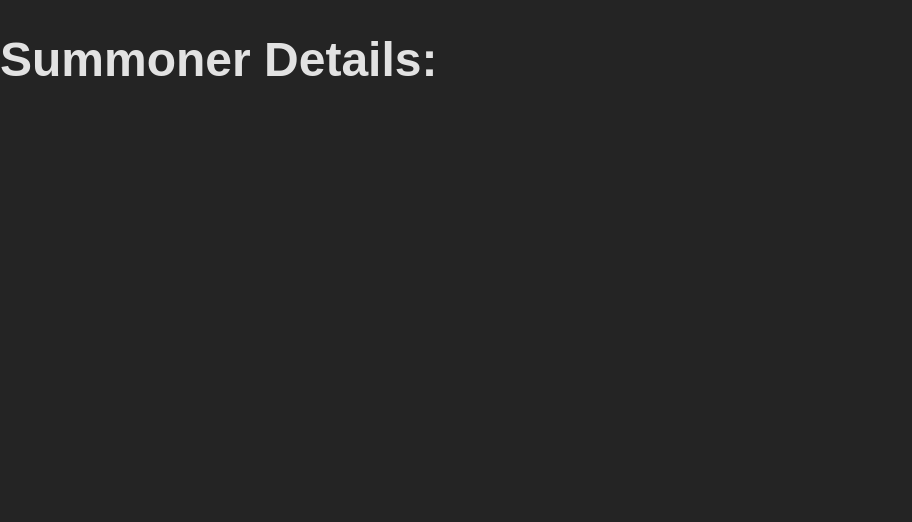
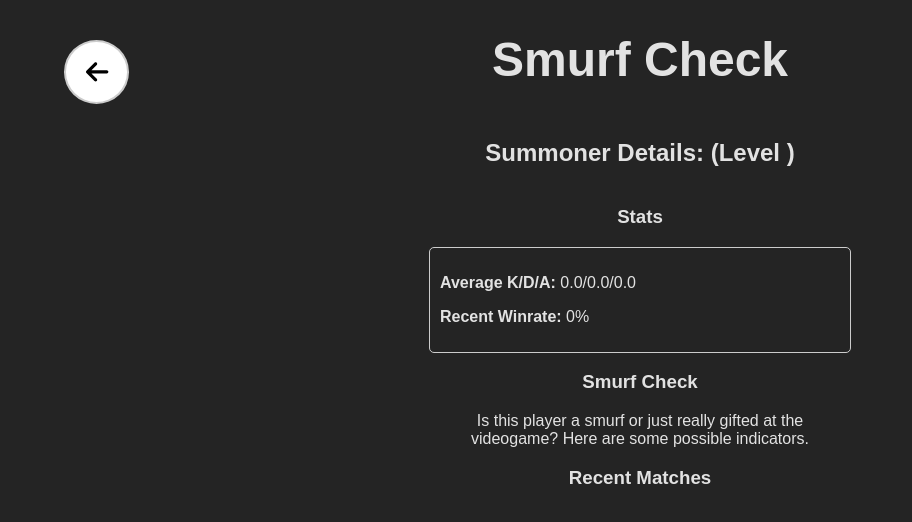
Before and after one commit to VanillaDevelop/oops-all-smurfs, a React (Vite) app: page /#/summoner-details/1 in a window 1280 px wide. Shown: the top 522 px of the page, without its empty margins (0-912 px from the left). Built offline with nearby package versions, Linux system fonts and the light colour scheme.

Commit message:
Bit of summoner details, go back button, only calculate & fetch suspicious summoner data once.

```diff
--- a/src/components/PlayerDisplay.tsx
+++ b/src/components/PlayerDisplay.tsx
@@ -1,6 +1,6 @@
 import React from "react"
 import {MatchV5DTOs} from "twisted/dist/models-dto";
-import {faStar} from "@fortawesome/free-solid-svg-icons";
+import {faFile} from "@fortawesome/free-solid-svg-icons";
 import {FontAwesomeIcon} from "@fortawesome/react-fontawesome";
 import {ISuspiciousSummoner} from "@/Interfaces";
 import "./PlayerDisplay.scss"
@@ -14,12 +14,18 @@ export default function PlayerDisplay(props: {player: ISuspiciousSummoner, match
 
     const navigate = useNavigate()
 
+    function navigateToUser()
+    {
+        if(!props.player.data) navigate("/load-summoner/" + props.player.summoner.puuid)
+        else navigate("/summoner-details/" + props.player.summoner.puuid)
+    }
+
     return (
         <div className={`profile`}>
             <span className="profileType"> {props.player.ally ? "Ally" : "Enemy"} - {props.player.won ? "Won" : "Lost"} </span>
-            <div className={`playerInfo  ${props.player.ally ? "ally" : "enemy"}`} onClick={() => navigate("/load-summoner/" + props.player.summoner.puuid)}>
+            <div className={`playerInfo  ${props.player.ally ? "ally" : "enemy"}`} onClick={navigateToUser}>
                 <div className="smurfMark">
-                    {(props.player.data) && <FontAwesomeIcon icon={faStar} />}
+                    {(props.player.data) && <FontAwesomeIcon icon={faFile} />}
                 </div>
                 <strong>{props.player.summoner.summonerName}</strong> (Level {props.player.summoner.summonerLevel}) <br />
                 {props.player.summoner.championName} {player_role} <br />
--- a/src/index.scss
+++ b/src/index.scss
@@ -82,3 +82,11 @@ select {
   margin: 0 auto;
   height: 100%;
 }
+
+.matchGrid {
+  display: grid;
+  grid-template-columns: repeat(2, 1fr);
+  grid-auto-rows: minmax(auto, max-content);
+  grid-gap: 1rem;
+  width: 100%;
+}
--- a/src/pages/HomePage.tsx
+++ b/src/pages/HomePage.tsx
@@ -6,6 +6,8 @@ import {useNavigate} from "react-router-dom";
 import Warning from "@/components/Warning";
 import LoadingBar from "@/components/LoadingBar";
 import "./HomePage.scss"
+import {ISuspiciousSummoner} from "@/Interfaces";
+import {MatchV5DTOs} from "twisted/dist/models-dto";
 
 export default function HomePage()
 {
@@ -14,7 +16,7 @@ export default function HomePage()
     const [warningText, setWarningText] = useState<string>("");
     const [loading, setLoading] = useState<number[]>([0,0,0]);
 
-    const {setSummoner, setMatches} = useContext(AppContext);
+    const {setSummoner, setMatches, setSuspiciousSummoners} = useContext(AppContext);
     const navigate = useNavigate();
 
     //no clue what kind of type hallucinations are going on here...
@@ -49,6 +51,21 @@ export default function HomePage()
             return setWarningText("Could not find any match details. Try again later.");
 
         setMatches(matchDetails)
+
+        const suspicious = matchDetails.map(match => {
+            return match.info.participants.map((participant: MatchV5DTOs.ParticipantDto) => {
+                if (participant.summonerLevel >= 50 || participant.summonerLevel < 30) return null;
+                const user_team = match.info.participants.find((participant: MatchV5DTOs.ParticipantDto) => participant.summonerName === summoner.name);
+                return {
+                    matchId: match.info.gameId,
+                    summoner: participant,
+                    flagged: false,
+                    ally: participant.teamId === user_team?.teamId,
+                    won: participant.teamId === user_team?.teamId ? user_team?.win : !user_team?.win}
+            }).filter((x: MatchV5DTOs.MatchDto) => x !== null)
+        }).flat() as ISuspiciousSummoner[]
+        setSuspiciousSummoners(suspicious)
+
         navigate('/select-summoners')
     }
 
--- a/src/pages/LoadingSummonerPage.tsx
+++ b/src/pages/LoadingSummonerPage.tsx
@@ -9,9 +9,11 @@ export default function LoadingSummonerPage()
 {
     const [loading, setLoading] = useState<number[]>([0,0,0]);
     const navigate = useNavigate();
-    const {setSuspiciousSummoners} = useContext(AppContext);
+    const {suspiciousSummoners, setSuspiciousSummoners} = useContext(AppContext);
 
     const { puuid } = useParams<{puuid: string}>();
+
+    const summoner = suspiciousSummoners.find(s => s.summoner.puuid === puuid)
 
     useEffect(() => {
         async function getPlayerMatches() {
@@ -42,8 +44,8 @@ export default function LoadingSummonerPage()
     }, [])
 
     return (
-        <div>
-            <h1>Loading Matches...</h1>
+        <div className="container flex-col-center">
+            <h2>Loading Matches for {summoner?.summoner.summonerName}...</h2>
             {loading[1] !== loading[2] && <LoadingBar min={loading[0]} current={loading[1]} max={loading[2]}/>}
         </div>
     )
--- a/src/pages/SelectSummonersPage.scss
+++ b/src/pages/SelectSummonersPage.scss
@@ -1,13 +1,5 @@
 .matchDisplay {
   padding-bottom: 3em;
-}
-
-.matchGrid {
-  display: grid;
-  grid-template-columns: repeat(2, 1fr);
-  grid-auto-rows: minmax(auto, max-content);
-  grid-gap: 1rem;
-  width: 100%;
 }
 
 .infoParagraph {
--- a/src/pages/SelectSummonersPage.tsx
+++ b/src/pages/SelectSummonersPage.tsx
@@ -11,23 +11,6 @@ export default function SelectSummonersPage()
     const {summoner, matches, suspiciousSummoners, setSuspiciousSummoners} = useContext(AppContext);
     const navigate = useNavigate();
 
-    //One-time setup of suspicious summoners from props
-    useEffect(() => {
-        const suspicious = matches.map(match => {
-            return match.info.participants.map(participant => {
-                if (participant.summonerLevel >= 50 || participant.summonerLevel < 30) return null;
-                const user_team = match.info.participants.find((participant) => participant.summonerName === summoner.name);
-                return {
-                    matchId: match.info.gameId,
-                    summoner: participant,
-                    flagged: false,
-                    ally: participant.teamId === user_team?.teamId,
-                    won: participant.teamId === user_team?.teamId ? user_team?.win : !user_team?.win}
-            }).filter(x => x !== null)
-        }).flat() as ISuspiciousSummoner[]
-        setSuspiciousSummoners(suspicious)
-    }, [])
-
     const matchElems = matches.map((match, i) => {
         const suspicious_in_match = suspiciousSummoners.filter(x => x.matchId === match.info.gameId)
         if(suspicious_in_match.length === 0) return null;
@@ -35,7 +18,6 @@ export default function SelectSummonersPage()
         const participants = suspicious_in_match.map((participant) => {
             return <PlayerDisplay player={participant} match={match} />
         })
-
         const date = new Date(match.info.gameStartTimestamp)
 
 
--- /dev/null
+++ b/src/pages/SummonerDetails.scss
@@ -0,0 +1,13 @@
+.statsBox {
+  width: 400px;
+  margin: 0 auto;
+  border: 1px solid #ccc;
+  border-radius: 5px;
+  padding: 10px;
+}
+
+.textBox {
+    width: 400px;
+    margin: 0 auto;
+    text-align: center;
+}
--- a/src/pages/SummonerDetails.tsx
+++ b/src/pages/SummonerDetails.tsx
@@ -1,25 +1,63 @@
 import React, {useContext} from "react"
-import {useParams} from "react-router-dom";
+import {useNavigate, useParams} from "react-router-dom";
 import {AppContext} from "@/context/AppContext";
+import BackButton from "@/components/BackButton";
+import "./SummonerDetails.scss"
 
 export default function SummonerDetails()
 {
     const { puuid } = useParams<{puuid: string}>();
     const {suspiciousSummoners} = useContext(AppContext);
     const suspiciousSummoner = suspiciousSummoners.find(s => s.summoner.puuid === puuid)
+    const navigate = useNavigate();
+
+    const stats = {
+        "kills": 0,
+        "deaths": 0,
+        "assists": 0,
+        "wins": 0,
+    }
+    const match_length = suspiciousSummoner?.data?.recentMatches.length ?? 1;
+
+    for (let i = 0; i < (suspiciousSummoner?.data?.recentMatches.length ?? 0); i++) {
+        const match = suspiciousSummoner?.data?.recentMatches[i];
+        const summoner = match?.info.participants.find(p => p.puuid === puuid)
+        if(match && summoner) {
+            stats.kills += summoner.kills;
+            stats.deaths += summoner.deaths;
+            stats.assists += summoner.assists;
+            if (match.info.teams.find(t => t.teamId == summoner.teamId)?.win)
+                stats.wins++;
+            }
+        }
 
     const recentMatches = suspiciousSummoner?.data?.recentMatches.map(m => {
         return (
         <div>
-            <h3>{m.info.gameStartTimestamp}</h3>
+            <h5>{m.info.gameStartTimestamp}</h5>
         </div>
         )
     })
 
     return (
         <div>
-            <h1>Summoner Details: {suspiciousSummoner?.summoner.summonerName}</h1>
-            {recentMatches}
+            <BackButton onClick={() => navigate("/select-summoners")}/>
+            <div className="container flex-col-center">
+                <h1>Smurf Check</h1>
+                <h2 className="text-center">Summoner Details: {suspiciousSummoner?.summoner.summonerName} (Level {suspiciousSummoner?.summoner.summonerLevel})</h2>
+                <h3 className="text-center">Stats</h3>
+                <div className="statsBox">
+                    <p><strong>Average K/D/A:</strong> {(stats.kills/match_length).toFixed(1)}/{(stats.deaths/match_length).toFixed(1)}/{(stats.assists/match_length).toFixed(1)}</p>
+                    <p><strong>Recent Winrate:</strong> {Math.round(stats.wins/(suspiciousSummoner?.data?.recentMatches.length ?? 1)*100)}%</p>
+                </div>
+                <h3>Smurf Check</h3>
+                <p className="textBox">Is this player a smurf or just really gifted at the videogame?
+                    Here are some possible indicators.</p>
+                <h3 className="text-center">Recent Matches</h3>
+                <div className="matchGrid text-center">
+                    {recentMatches}
+                </div>
+            </div>
         </div>
     )
 }
```
